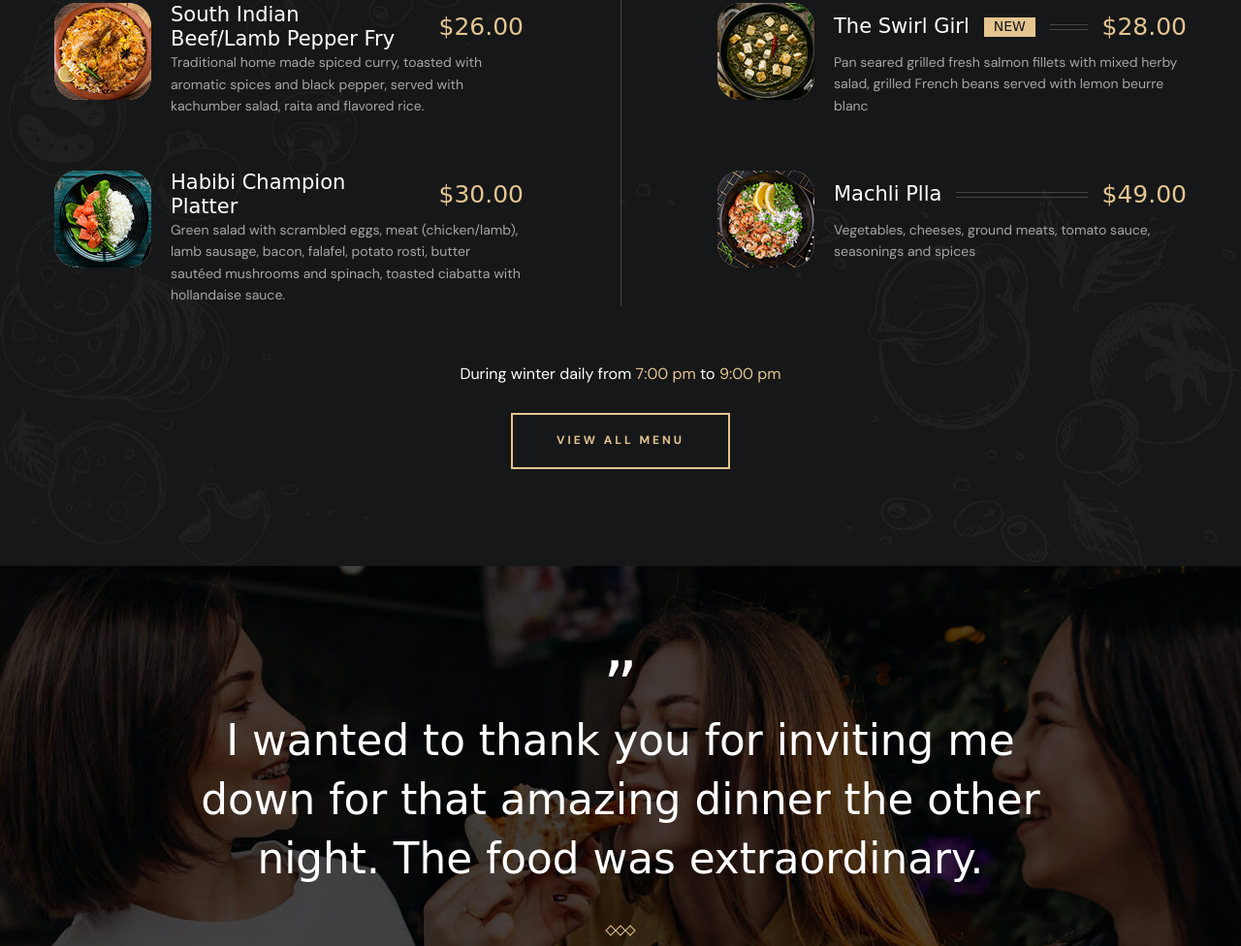
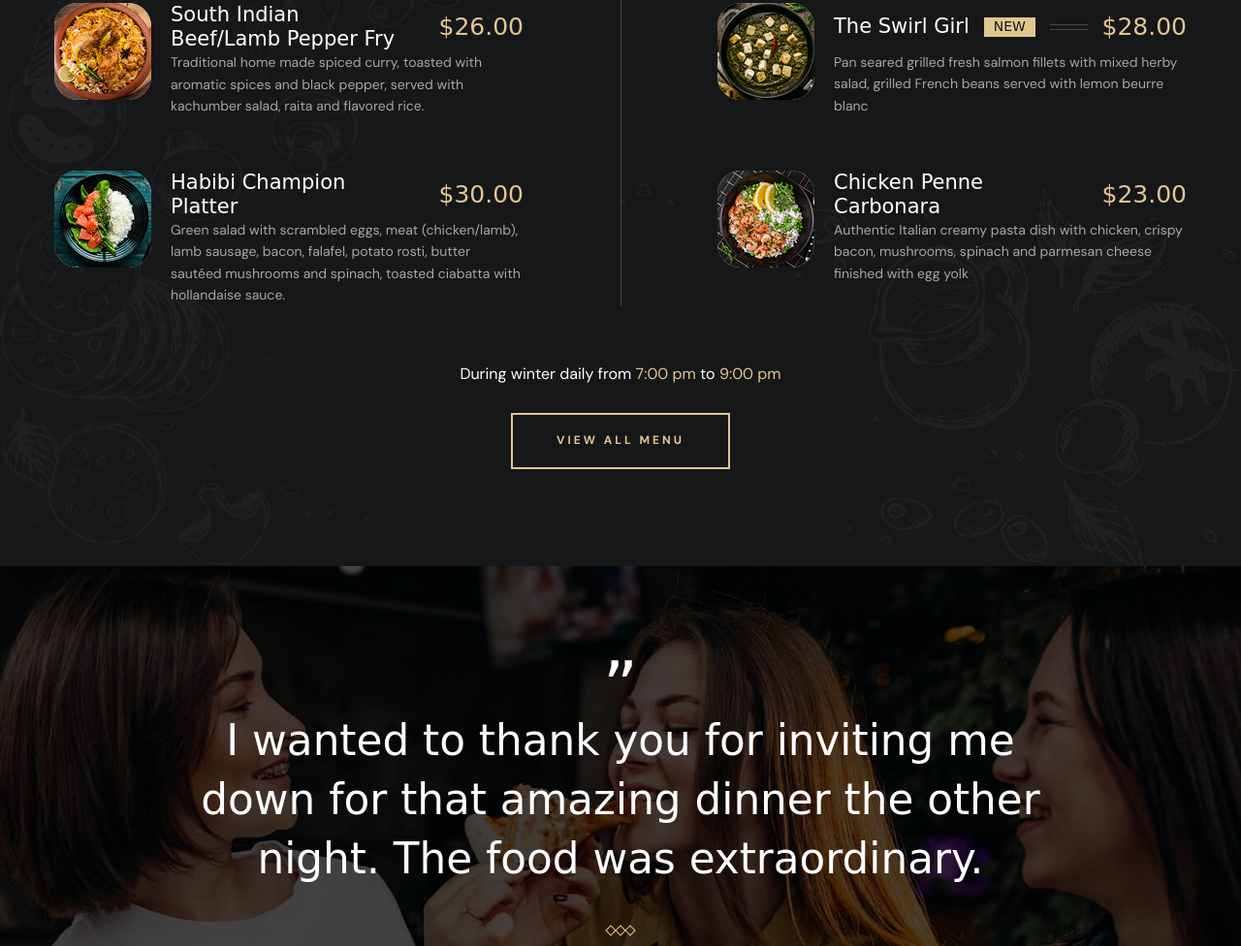
Before and after one commit to Jeevan1310/yahabibi, a website built with Vite: page index.html in a window 1280 px wide. Shown: the part 4191-5167 px from the top of the page at 97% size. Built offline with nearby package versions, Linux system fonts and the light colour scheme; files whose address does not match are found by name; a web font is replaced by a local one.

Commit message:
menu changes

```diff
--- a/index.html
+++ b/index.html
@@ -603,14 +603,14 @@
 
                   <div class="title-wrapper">
                     <h3 class="title-3">
-                      <a href="#" class="card-title">Machli Plla</a>
+                      <a href="#" class="card-title">Chicken Penne Carbonara</a>
                     </h3>
 
-                    <span class="span title-2">$49.00</span>
+                    <span class="span title-2">$23.00</span>
                   </div>
 
                   <p class="card-text label-1">
-                    Vegetables, cheeses, ground meats, tomato sauce, seasonings and spices
+                    Authentic Italian creamy pasta dish with chicken, crispy bacon, mushrooms, spinach and parmesan cheese finished with egg yolk
                   </p>
 
                 </div>
```
